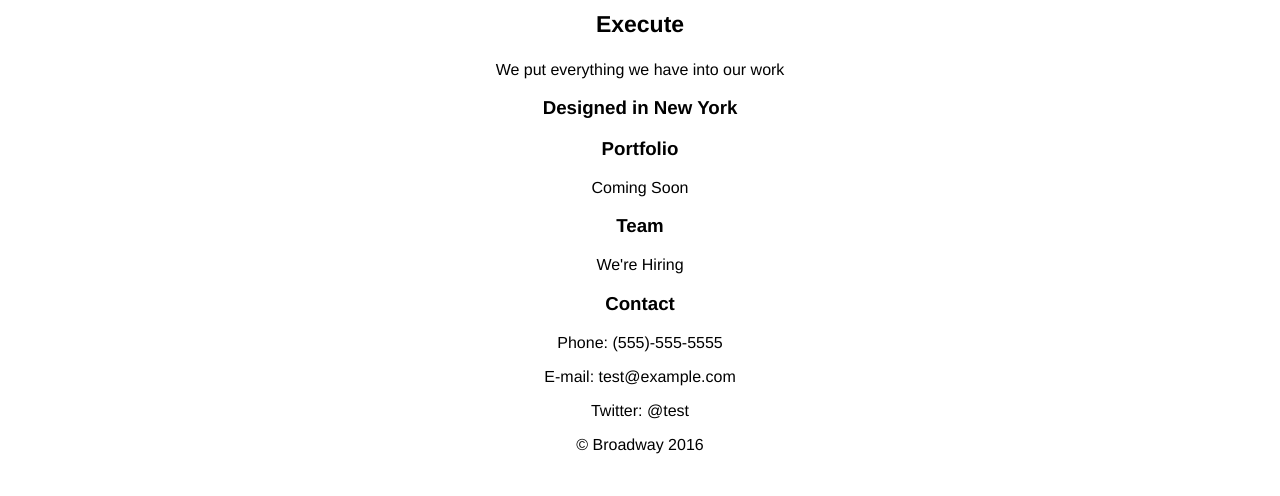
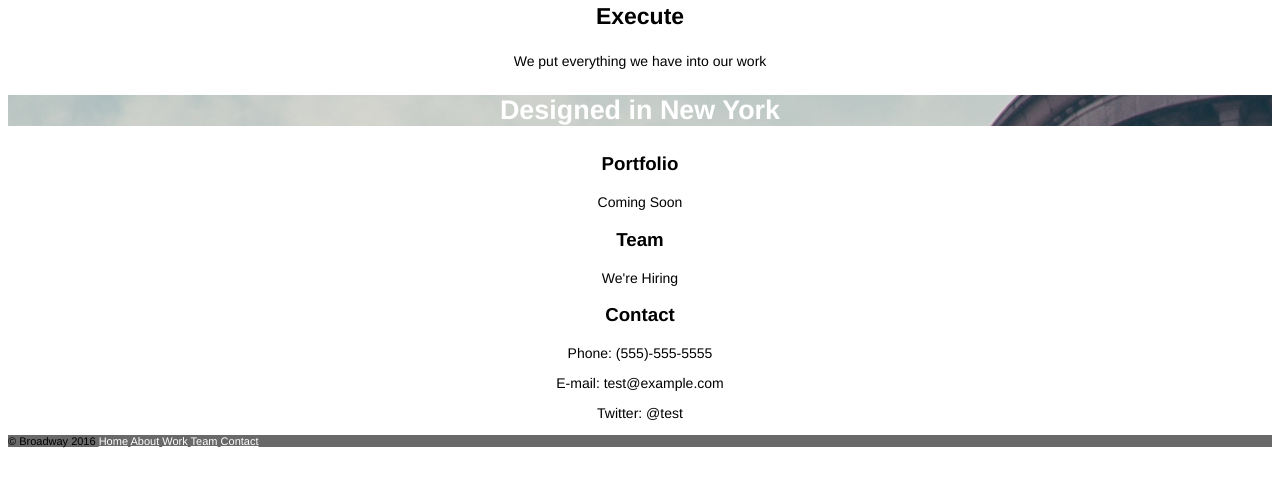
Before and after one commit to mtubes/broadway, a plain HTML site: page index.html in a window 1280 px wide. Shown: the part 1645-2141 px from the top of the page. After the commit the page ends 2103 px from the top, so only its background shows below. Drawn offline with Linux system fonts and the light colour scheme.

Commit message:
finished css and html

```diff
--- a/index.html
+++ b/index.html
@@ -48,15 +48,17 @@
   </div>
 
   <div class ="footer">
+    <!---grey background-image--->
   <nav>
-  <p>© Broadway 2016</p>
-  </h4>
+  <p>© Broadway 2016
+
         <a href="#home">Home</a>
         <a href="#about">About</a>
         <a href="#work">Work</a>
         <a href="#team">Team</a>
         <a href="#contact">Contact</a>
-  </h4>
+  </p>
+
   </nav>
   </div>
 
--- a/resources/css/style.css
+++ b/resources/css/style.css
@@ -2,8 +2,10 @@ html{
   text-align: center;
   font-family: Helvetica;
 }
+.header {
+  background-image: url("../images/flatiron.png");
+}
 .header h1{
-  background-image: url("../resources/images/flatiron.png");
   font-size: 70px;
   font-weight: bold;
   color: white;
@@ -24,3 +26,20 @@ a {
   font-size: 23px;
   font-weight: bold;
 }
+
+.newyork{
+  background-image: url("../images/flatiron.png");
+  font-size: 23px;
+  font-weight: bold;
+  color: white;
+}
+p{
+  font-size: 14px;
+}
+.footer{
+  background-color: dimgray;
+  text-align: left;
+}
+.footer p{
+  font-size: 11px;
+}
```
